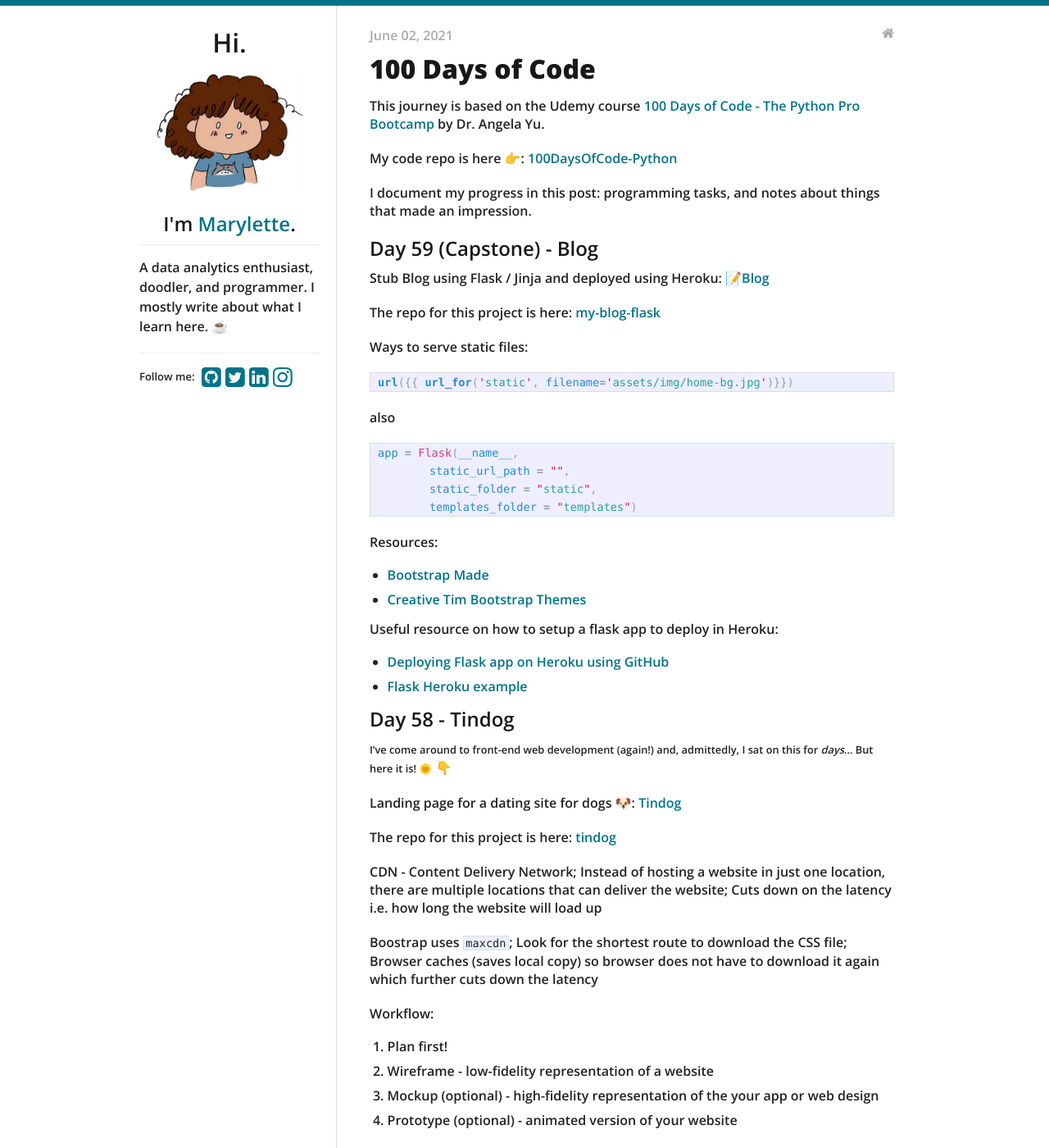
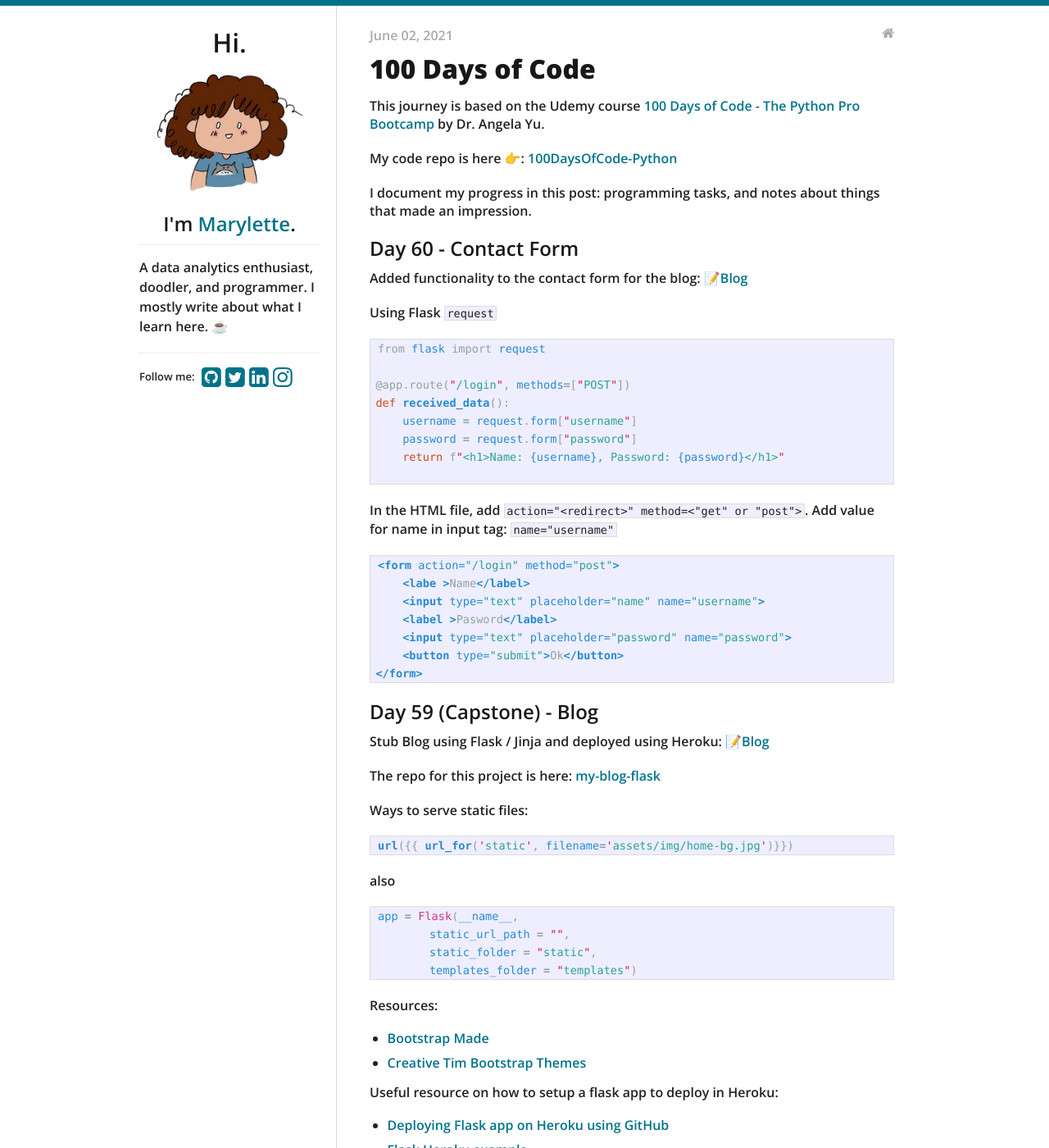
Before and after one commit to maryletteroa/maryletteroa.github.io, a Jekyll site: the page built from _posts/2021-06-02-hundred-days-of-python.md, in a window 1280 px wide and 1400 px high. Shown: the whole window at 82% size. Built offline with Jekyll 4.4.1, drawn with Linux system fonts in a browser that asks for light colours; some of the changed text lies outside the part shown.

Commit message:
update post with day 60 - contact form

````diff
--- a/_posts/2021-06-02-hundred-days-of-python.md
+++ b/_posts/2021-06-02-hundred-days-of-python.md
@@ -13,6 +13,35 @@
 
 I document my progress in this post: programming tasks, and notes about things that made an impression.
 
+## Day 60 - Contact Form
+
+Added functionality to the contact form for the blog: 📝[Blog](https://dawn-leaf-1474.herokuapp.com)
+
+Using Flask `request`
+
+```python
+from flask import request
+
+@app.route("/login", methods=["POST"])
+def received_data():
+    username = request.form["username"]
+    password = request.form["password"]
+    return f"<h1>Name: {username}, Password: {password}</h1>"
+
+```
+
+In the HTML file, add `action="<redirect>" method=<"get" or "post">`. Add value for name in input tag: `name="username"`
+
+```html
+<form action="/login" method="post">
+    <labe >Name</label>
+    <input type="text" placeholder="name" name="username">
+    <label >Pasword</label>
+    <input type="text" placeholder="password" name="password">
+    <button type="submit">Ok</button>
+</form>
+```
+
 ## Day 59 (Capstone) - Blog
 
 Stub Blog using Flask / Jinja and deployed using Heroku: 📝[Blog](https://dawn-leaf-1474.herokuapp.com)
@@ -55,7 +84,7 @@
 
 CDN - Content Delivery Network; Instead of hosting a website in just one location, there are multiple locations that can deliver the website; Cuts down on the latency i.e. how long the website will load up
 
-Boostrap uses `maxcdn`; Look for the shortest route to download the CSS file; Browser caches (saves local copy) so browser does not have to download it again which further cuts down the latency
+Bootstrap uses `maxcdn`; Look for the shortest route to download the CSS file; Browser caches (saves local copy) so browser does not have to download it again which further cuts down the latency
 
 Workflow:
 1. Plan first!
@@ -75,11 +104,11 @@
 - [Bootsnipp](https://bootsnipp.com)
 - [Mobile-friendly](https://search.google.com/test/mobile-friendly)
 
-[How to install boostrap](https://getbootstrap.com/docs/4.5/getting-started/introduction)
+[How to install bootstrap](https://getbootstrap.com/docs/4.5/getting-started/introduction)
 
 Javascript is responsible for the behaviour of the website; CSS for the appearance.
 
-Responsive does not means fast; it means that the website response to the size of the viewport i.e. desktop, tablet, or phone.
+Responsive does not mean fast; it means that the website respond to the size of the viewport i.e. desktop, tablet, or phone.
 
 Positioning:
 - Sequential (top is closer to the back)
````
